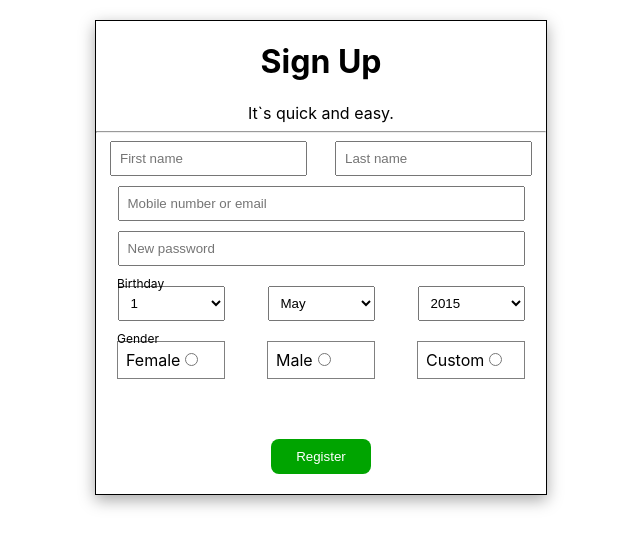
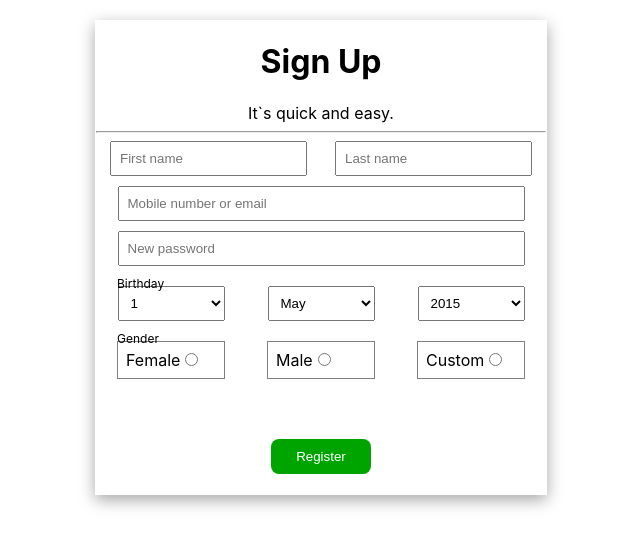
Before and after one commit to dtarxanyan/movies-project, a React (Create React App) app: page / in a window 1280 px wide. Shown: the top 546 px of the page, without its empty margins (319-959 px from the left). Built offline with nearby package versions, Linux system fonts and the light colour scheme.

Commit message:
verified form component

```diff
--- a/src/index.css
+++ b/src/index.css
@@ -15,7 +15,7 @@ code {
 .container {
   width: 450px;
   height: auto;
-  border: 1px solid black;
+  border: 1px solid white;
   margin: 20px auto;
   position: relative;
   box-shadow: rgba(0, 0, 0, 0.35) 0px 5px 15px;
```
